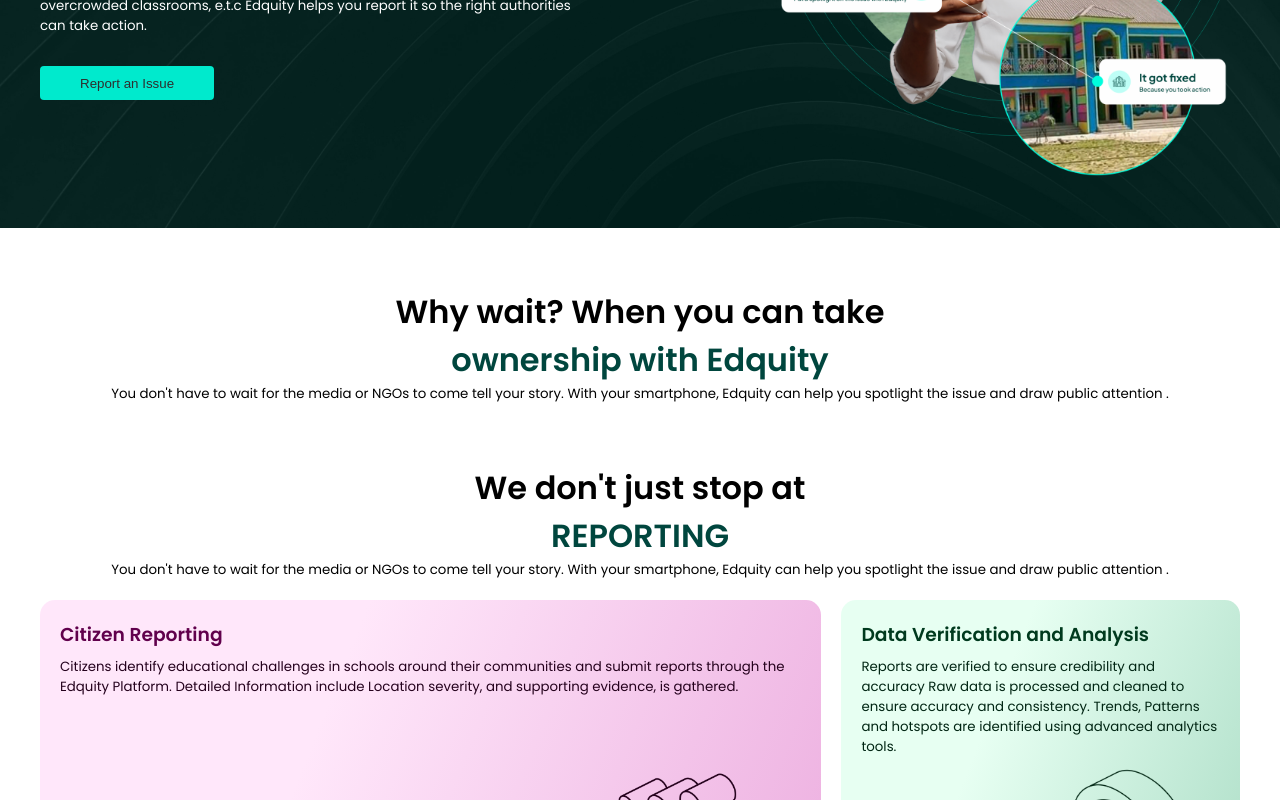
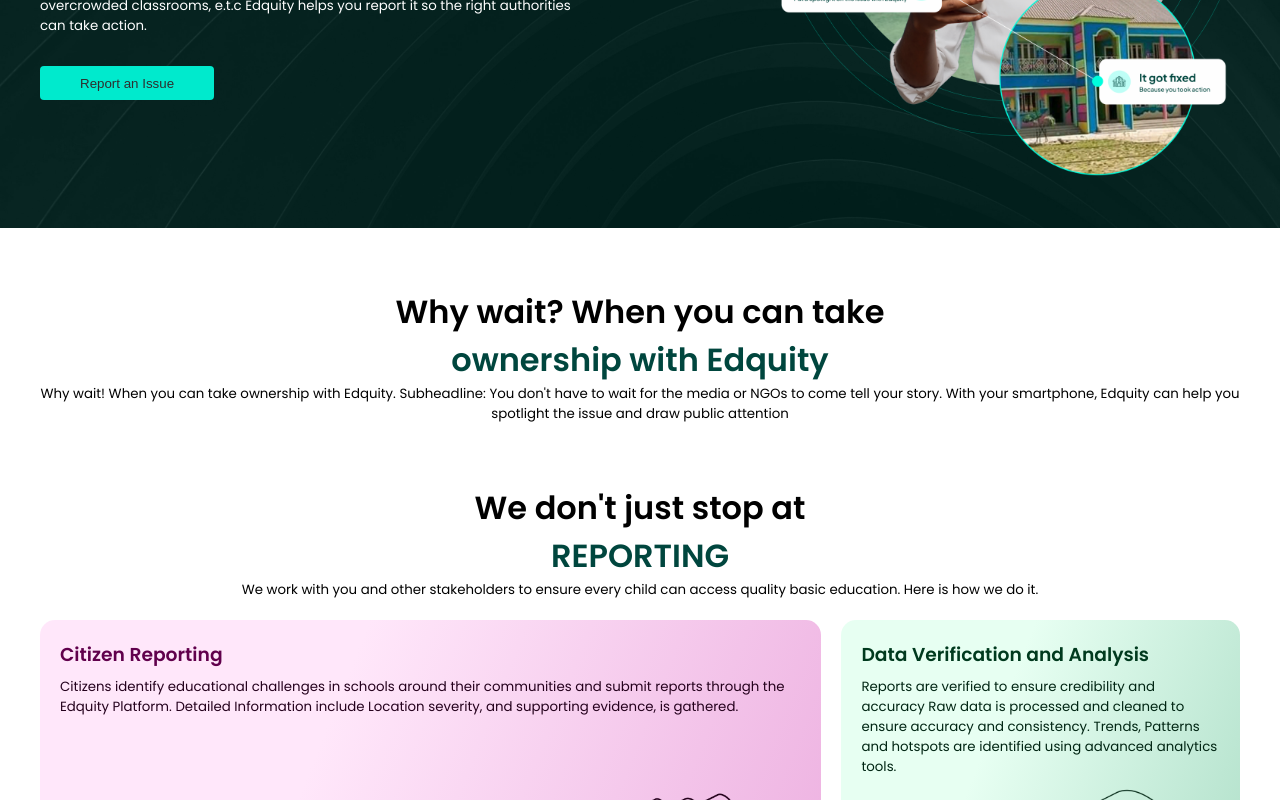
Before and after one commit to Tun95/ownit, a React (Vite) app in the folder frontend/: page / in a window 1280 px wide. Shown: the part 432-1232 px from the top of the page. Built offline with nearby package versions, Linux system fonts and the light colour scheme; no server answers; what javascript-time-ago would draw is missing.

Commit message:
FEAT: home text update

```diff
--- a/frontend/src/components/home/citizen/Citizen.jsx
+++ b/frontend/src/components/home/citizen/Citizen.jsx
@@ -14,9 +14,10 @@
             <div className="text">
               <small>
                 <p>
-                  You don&apos;t have to wait for the media or NGOs to come tell
-                  your story. With your smartphone, Edquity can help you
-                  spotlight the issue and draw public attention .
+                  Why wait! When you can take ownership with Edquity.
+                  Subheadline: You don&apos;t have to wait for the media or NGOs to
+                  come tell your story. With your smartphone, Edquity can help
+                  you spotlight the issue and draw public attention
                 </p>
               </small>
             </div>
--- a/frontend/src/components/home/reporting/Reporting.jsx
+++ b/frontend/src/components/home/reporting/Reporting.jsx
@@ -19,9 +19,8 @@
             <div className="text">
               <small>
                 <p>
-                  You don&apos;t have to wait for the media or NGOs to come tell
-                  your story. With your smartphone, Edquity can help you
-                  spotlight the issue and draw public attention .
+                  We work with you and other stakeholders to ensure every child
+                  can access quality basic education. Here is how we do it.
                 </p>
               </small>
             </div>
```
